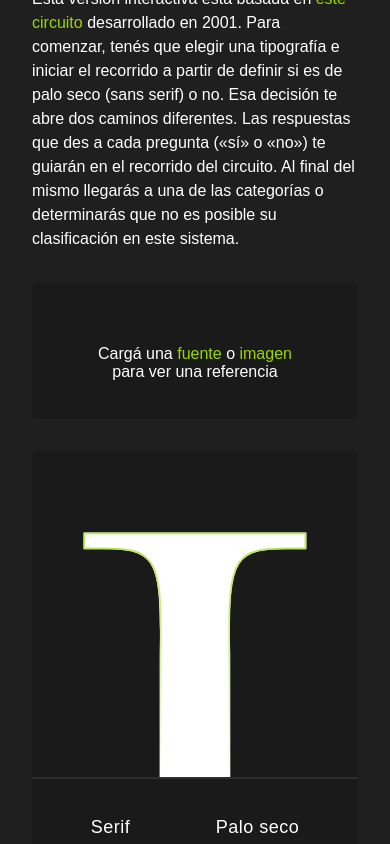
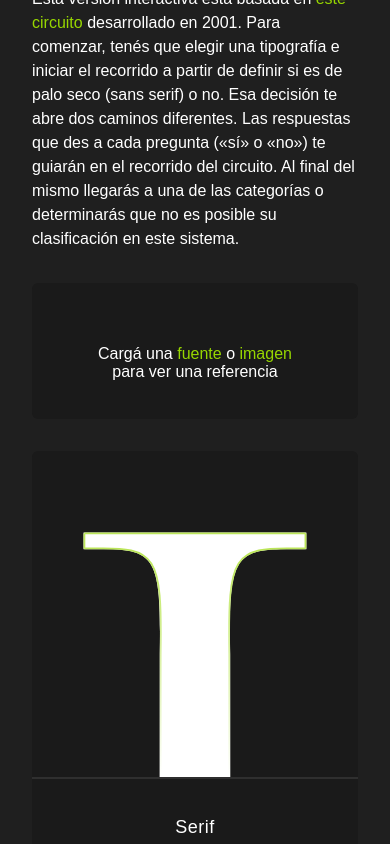
Before and after one commit to teofum/clasificador, a React (Vite) app: page / in a window 390 px wide. Both pictures are taken after a click on the button "Seguir sin referencia". Shown: the part 321-1165 px from the top of the page. Built offline with nearby package versions, Linux system fonts and the light colour scheme; a web font is replaced by a local one.

Commit message:
vertical button layout on mobile

```diff
--- a/src/components/DecisionCard.css
+++ b/src/components/DecisionCard.css
@@ -108,6 +108,12 @@
   line-height: 1;
 }
 
+@media screen and (max-width: 659px) {
+  .dcard-buttons {
+    flex-direction: column;
+  }
+}
+
 @keyframes clicked {
   0% {
     border-color: transparent;
```
